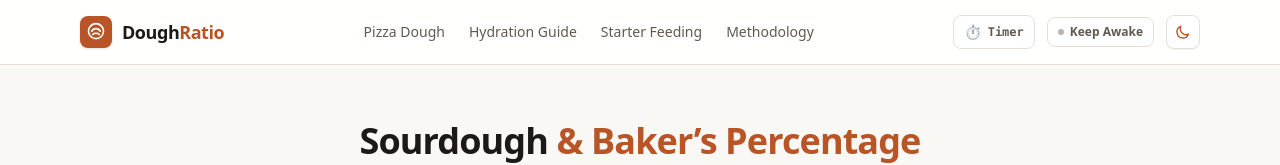
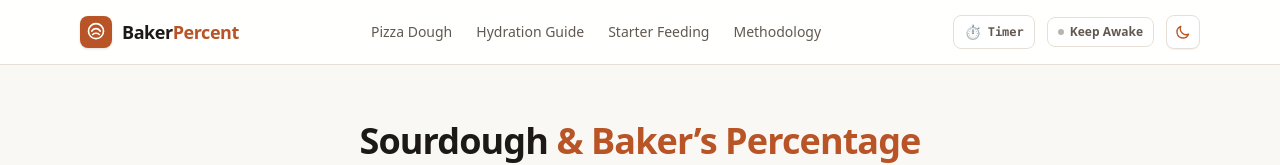
Before and after one commit to DevSolanki-works/bakerpercent, a Next.js app: page / in a window 1280 px wide. Shown: the top 165 px of the page. Built offline with nearby package versions, Linux system fonts and the light colour scheme.

Commit message:
Update remaining visible brand labels

```diff
--- a/components/Footer.tsx
+++ b/components/Footer.tsx
@@ -11,7 +11,7 @@ export function Footer() {
               <span className="w-6 h-6 rounded-md bg-crust-primary text-white flex items-center justify-center text-xs">
                 🍞
               </span>
-              <span>Dough<span className="text-crust-primary">Ratio</span></span>
+              <span>Baker<span className="text-crust-primary">Percent</span></span>
             </div>
             <p className="text-xs leading-relaxed text-foreground-subtle">
               The precision baker&rsquo;s math calculator built for artisan sourdough, pizza, and bread makers. Fast, client-side, and designed for kitchen counter ergonomics.
--- a/components/Navbar.tsx
+++ b/components/Navbar.tsx
@@ -30,7 +30,7 @@ export function Navbar() {
               <path d="M8 15c1-1 2.5-1.5 4-1.5s3 .5 4 1.5" />
             </svg>
           </span>
-          <span>Dough<span className="text-crust-primary">Ratio</span></span>
+          <span>Baker<span className="text-crust-primary">Percent</span></span>
         </Link>
 
         {/* Desktop Navigation */}
```
